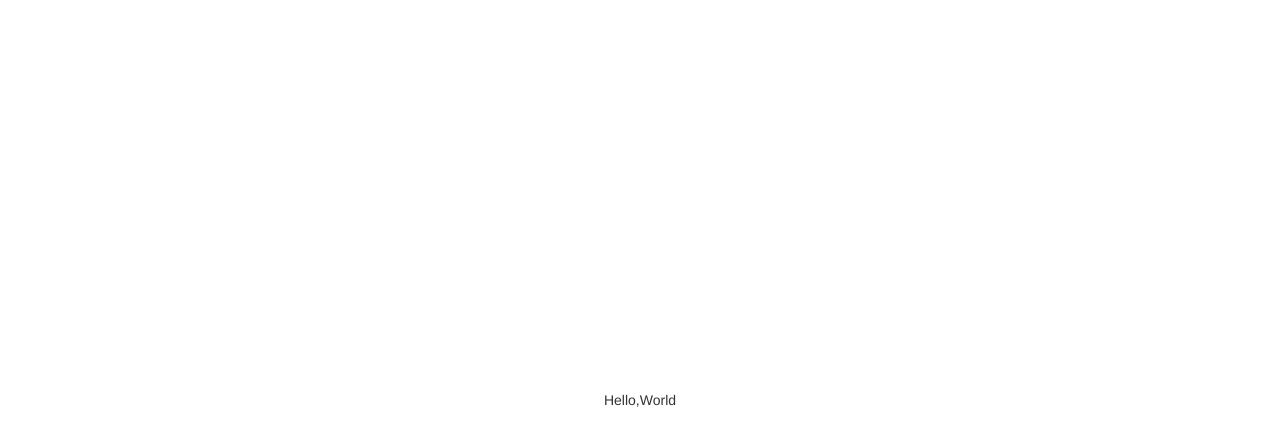
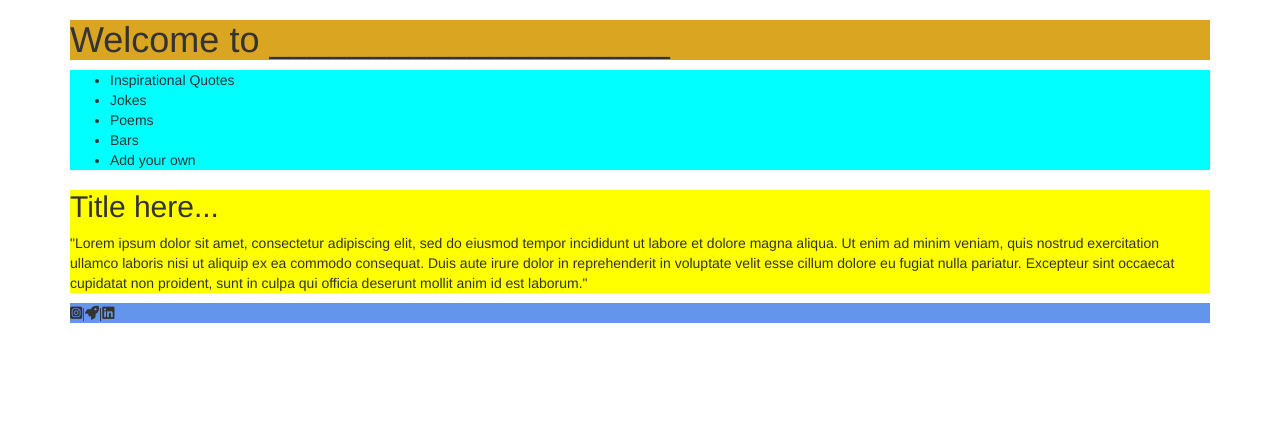
Before and after one commit to Ven1204/react-quotes-project, a React app: page / in a window 1280 px wide. Shown: the top 444 px of the page. Built offline with nearby package versions, Linux system fonts and the light colour scheme.

Commit message:
created components

```diff
--- /dev/null
+++ b/assets/stylesheets/_footer.scss
@@ -0,0 +1,3 @@
+.footer-div {
+  background-color: cornflowerblue;
+}
--- /dev/null
+++ b/assets/stylesheets/_headings.scss
@@ -0,0 +1,3 @@
+.headings-div {
+  background-color: goldenrod;
+}
--- /dev/null
+++ b/assets/stylesheets/_list.scss
@@ -0,0 +1,3 @@
+.list-div {
+  background-color: yellow;
+}
--- /dev/null
+++ b/assets/stylesheets/_menu.scss
@@ -0,0 +1,3 @@
+.menu-div {
+  background-color: aqua;
+}
--- a/assets/stylesheets/application.scss
+++ b/assets/stylesheets/application.scss
@@ -1,10 +1,15 @@
 body {
-  font-family: Helvetica;
+  // font-family: Helvetica;
 }
 
 #root {
-  height: 100vh;
-  display: flex;
-  align-items: center;
-  justify-content: center;
+  // height: 100vh;
+  // display: flex;
+  // align-items: center;
+  // justify-content: center;
 }
+
+@import 'menu';
+@import 'headings';
+@import 'list';
+@import 'footer';
--- /dev/null
+++ b/src/components/app.jsx
@@ -0,0 +1,24 @@
+import React, { Component } from 'react';
+
+import Headings from './headings';
+import Menu from './menu';
+import List from './list';
+import Footer from './footer';
+
+class App extends Component {
+  state = {  }
+  render() {
+    return (
+    <div className='container'>
+      <Headings />
+      <div className=''>
+        <Menu className='col col-4'/>
+        <List clasName='col col-8'/>
+      </div>
+      <Footer />
+    </div>
+    );
+  }
+}
+
+export default App;
--- /dev/null
+++ b/src/components/footer.jsx
@@ -0,0 +1,23 @@
+import React, { Component } from 'react';
+
+class Footer extends Component {
+  state = {  }
+  render() {
+    return (
+      <div className='footer-div'>
+        <span className='pl-2 mr-4'>
+          <i className="fa-brands fa-instagram-square" >|</i>
+        </span>
+        <span className='pl-2 mr-4'>
+          <i className="fa-solid fa-rocket">|</i>
+        </span>
+        <span className='pl-2 mr-4'>
+          <i className="fa-brands fa-linkedin"></i>
+        </span>
+
+      </div>
+    );
+  }
+}
+
+export default Footer;
--- /dev/null
+++ b/src/components/headings.jsx
@@ -0,0 +1,14 @@
+import React, { Component } from 'react';
+
+class Headings extends Component {
+  state = {  }
+  render() {
+    return (
+      <div className='headings-div'>
+        <h1>Welcome to ____________________</h1>
+      </div>
+    );
+  }
+}
+
+export default Headings;
--- /dev/null
+++ b/src/components/list.jsx
@@ -0,0 +1,19 @@
+import React, { Component } from 'react';
+
+class List extends Component {
+  state = {  }
+  render() {
+    return (
+      <div className='list-div'>
+        <h2>
+          Title here...
+        </h2>
+        <p>
+          "Lorem ipsum dolor sit amet, consectetur adipiscing elit, sed do eiusmod tempor incididunt ut labore et dolore magna aliqua. Ut enim ad minim veniam, quis nostrud exercitation ullamco laboris nisi ut aliquip ex ea commodo consequat. Duis aute irure dolor in reprehenderit in voluptate velit esse cillum dolore eu fugiat nulla pariatur. Excepteur sint occaecat cupidatat non proident, sunt in culpa qui officia deserunt mollit anim id est laborum."
+        </p>
+      </div>
+    );
+  }
+}
+
+export default List;
--- /dev/null
+++ b/src/components/menu.jsx
@@ -0,0 +1,20 @@
+import React, { Component } from 'react';
+
+class Menu extends Component {
+  state = {  }
+  render() {
+    return (
+      <div className='menu-div'>
+        <ul>
+          <li>Inspirational Quotes</li>
+          <li>Jokes</li>
+          <li>Poems</li>
+          <li>Bars</li>
+          <li>Add your own</li>
+        </ul>
+      </div>
+    );
+  }
+}
+
+export default Menu;
--- a/src/index.jsx
+++ b/src/index.jsx
@@ -1,18 +1,19 @@
 import React from 'react';
 import ReactDOM from 'react-dom';
+import App from './components/app';
 
 import '../assets/stylesheets/application.scss';
 
-const Hello = ({ name }) => {
-  return (
-    <div>
-      Hello,
-      {name}
-    </div>
-  );
-};
+// const Hello = ({ name }) => {
+//   return (
+//     <div>
+//       Hello,
+//       {name}
+//     </div>
+//   );
+// };
 
 const root = document.getElementById('root');
 if (root) {
-  ReactDOM.render(<Hello name="World" />, root);
+  ReactDOM.render(<App />, root);
 }
--- a/templates/index.html
+++ b/templates/index.html
@@ -3,7 +3,9 @@
   <head>
     <meta charset="UTF-8">
     <link rel="stylesheet" href="https://maxcdn.bootstrapcdn.com/bootstrap/3.3.7/css/bootstrap.min.css">
-    <title>React boilerplate</title>
+    <script src="https://kit.fontawesome.com/9913aff66a.js" crossorigin="anonymous"></script>
+
+    <title>React project</title>
   </head>
   <body>
     <div id="root"></div>
```
